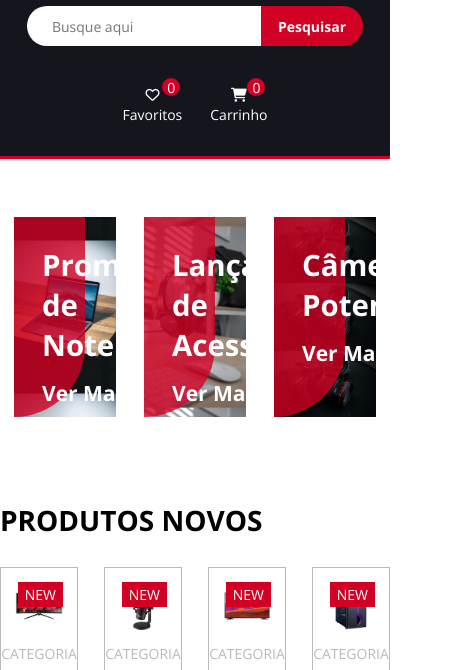
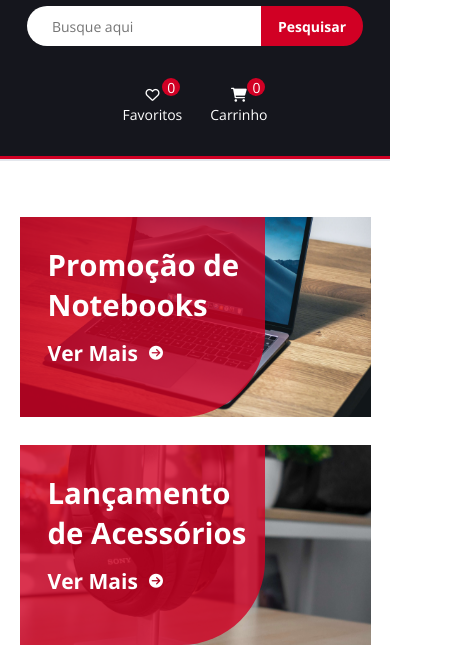
Before and after one commit to devbeatriz/electrum, a plain HTML site: page index.html in a window 390 px wide. Shown: the part 97-767 px from the top of the page, 461 px wide, since content can reach past the window. Drawn offline with nearby package versions, Linux system fonts and the light colour scheme.

Commit message:
responsivo

```diff
--- a/sass/2-layouts/_banner-section.sass
+++ b/sass/2-layouts/_banner-section.sass
@@ -4,3 +4,7 @@
 .banners
   @include layouts-mixins.center-content
   padding: 3rem 0
+
+  @include base-mixins.mobile
+    flex-direction: column
+    align-items: center
--- a/sass/2-layouts/_deal-section.sass
+++ b/sass/2-layouts/_deal-section.sass
@@ -11,6 +11,12 @@
   background-color: variables.$section-bg-color
   height: 400px
   padding: 2rem
+
+  @include base-mixins.mobile
+  background-size: 70%
+  background-position-y: 130%
+  background-position-x: 120%
+  height: 700px
 
   &-content
     height: 100%
--- a/sass/2-layouts/_footer.sass
+++ b/sass/2-layouts/_footer.sass
@@ -5,6 +5,9 @@
 .footer
   background-color: variables.$bg-color
   padding: 3rem 0
+
+  @include base-mixins.mobile
+    padding: 3rem
 
   @include base-mixins.mobile
     padding: 3rem
@@ -32,8 +35,15 @@
     @include layouts-mixins.center-content
     padding-bottom: 3rem
 
+    @include base-mixins.mobile
+      flex-direction: column
+
     &-about, &-categories, &-information, &-menu
       max-width: 25%
+
+      @include base-mixins.mobile
+        max-width: 100%
+        margin-bottom: 1rem
 
   &-bottom
     @include layouts-mixins.center-content
--- a/sass/2-layouts/_newsletter-section.sass
+++ b/sass/2-layouts/_newsletter-section.sass
@@ -9,6 +9,9 @@
   align-items: center
   padding: 3rem
   border: 2px solid variables.$section-bg-color
+
+  @include base-mixins.mobile
+  text-align: center
 
   h2
     font-size: 2rem
@@ -24,9 +27,15 @@
     display: flex
     margin-bottom: 3rem
 
+    @include base-mixins.mobile
+      width: 100%
+
     input[type='email']
       border: 1px solid variables.$section-bg-color
       @include layouts-mixins.rounded-input
+
+      @include base-mixins.mobile
+        width: 100%
 
   .social-media
 
--- a/sass/2-layouts/_products-section.sass
+++ b/sass/2-layouts/_products-section.sass
@@ -1,5 +1,5 @@
 @use '../1-base/base-mixins'
-@use '../2-layouts/layouts-mixins'
+@use 'layouts-mixins'
 
 .products-grid
   @include layouts-mixins.center-content
@@ -10,7 +10,14 @@
     font-size: 2rem
     text-transform: uppercase
 
+    @include base-mixins.mobile
+      text-align: center
+
   &-container
     display: flex
     justify-content: space-between
     padding: 2rem 0
+
+    @include base-mixins.mobile
+      flex-direction: column
+      align-items: center
--- a/sass/3-modules/_products.sass
+++ b/sass/3-modules/_products.sass
@@ -11,6 +11,10 @@
   flex-direction: column
   justify-content: center
   align-items: center
+
+  @include base-mixins.mobile
+    width: 90%
+    margin: 1rem
 
   &:hover
     border-color: variables.$primary-color
```
Also changed, not shown: css/app.css, 1 other file.
